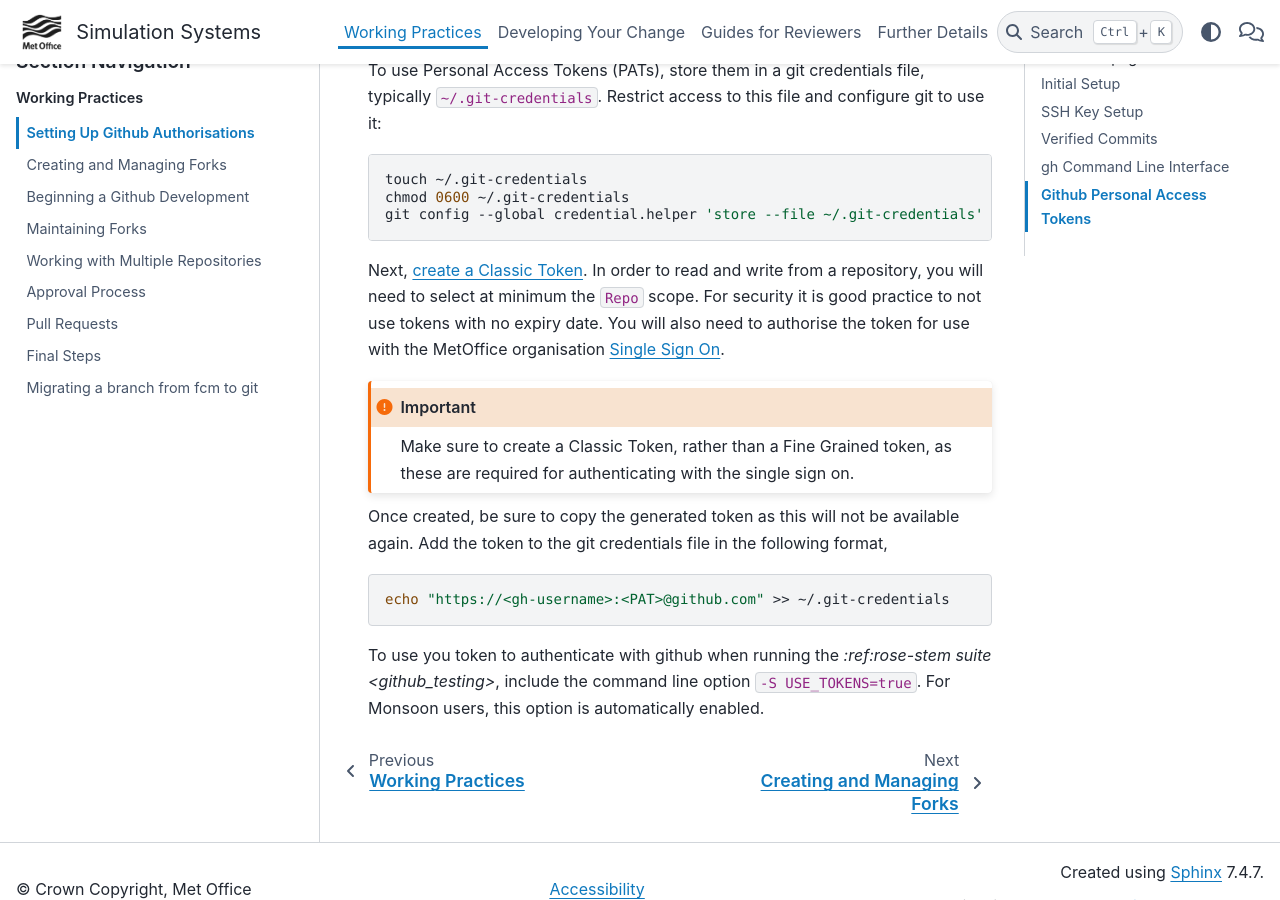
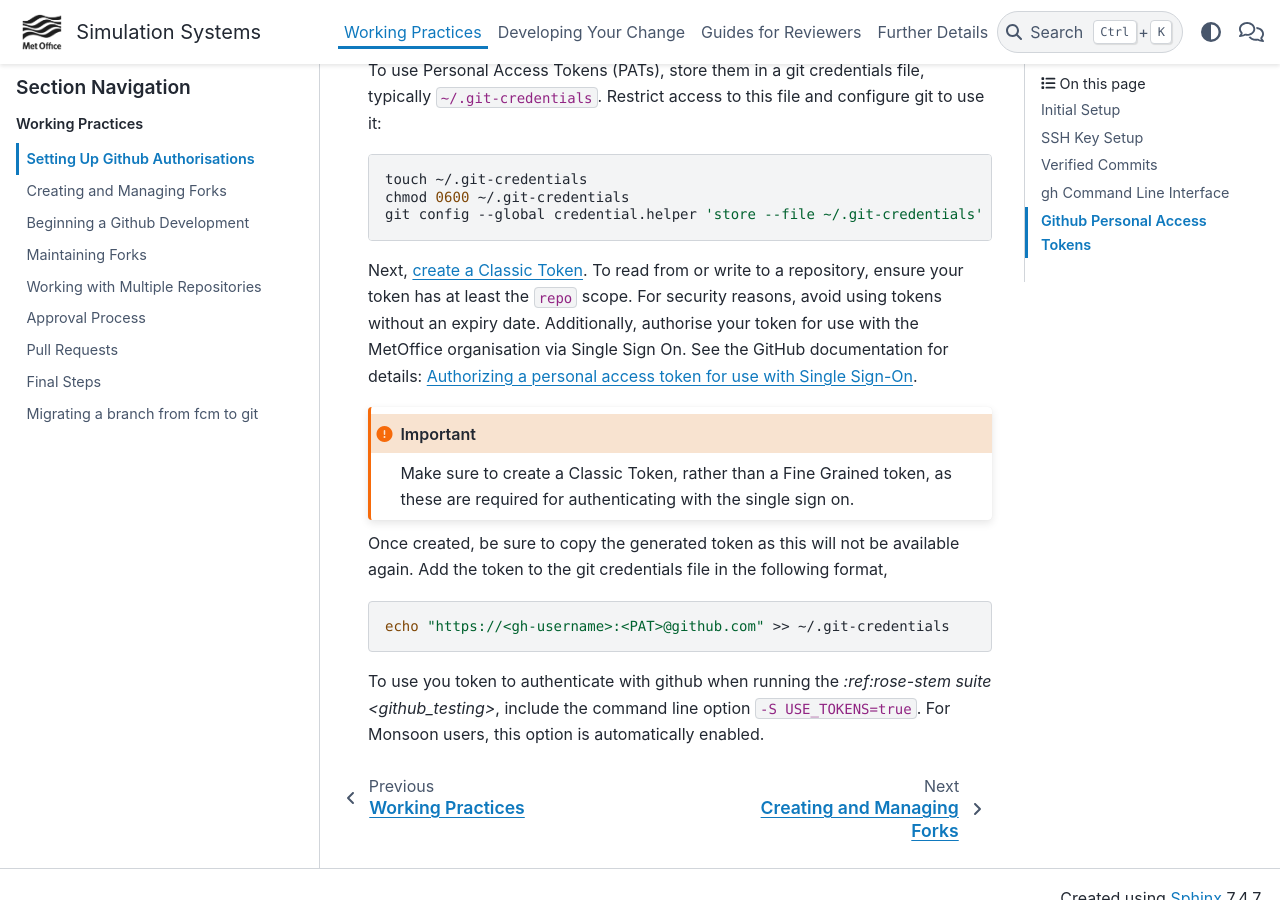
Before and after one commit to MetOffice/simulation-systems, a Sphinx documentation site: the page built from source/WorkingPractices/gh_authorisation.rst, in a window 1280 px wide and 900 px high, scrolled down 3023 px. Built offline with Sphinx 7.4.7 and the PyData theme 0.15.4, drawn with Linux system fonts in a browser that asks for light colours.

Commit message:
Update source/WorkingPractices/gh_authorisation.rst
Co-authored-by: Yaswant Pradhan <2984440+yaswant@users.noreply.github.com>

```diff
--- a/source/WorkingPractices/gh_authorisation.rst
+++ b/source/WorkingPractices/gh_authorisation.rst
@@ -147,11 +147,11 @@
 
 Next, `create a Classic Token
 <https://docs.github.com/en/authentication/keeping-your-account-and-data-secure/managing-your-personal-access-tokens#creating-a-personal-access-token-classic>`_.
-In order to read and write from a repository, you will need to select at minimum
-the ``Repo`` scope. For security it is good practice to not use tokens with no
-expiry date. You will also need to authorise the token for use with the
-MetOffice organisation `Single Sign On
-<https://docs.github.com/en/enterprise-cloud@latest/authentication/authenticating-with-single-sign-on/authorizing-a-personal-access-token-for-use-with-single-sign-on>`_.
+To read from or write to a repository, ensure your token has at least the
+``repo`` scope. For security reasons, avoid using tokens without an expiry
+date. Additionally, authorise your token for use with the MetOffice
+organisation via Single Sign On. See the GitHub documentation for details:
+`Authorizing a personal access token for use with Single Sign-On <https://docs.github.com/en/enterprise-cloud@latest/authentication/authenticating-with-single-sign-on/authorizing-a-personal-access-token-for-use-with-single-sign-on>`_.
 
 .. important::
 
```
